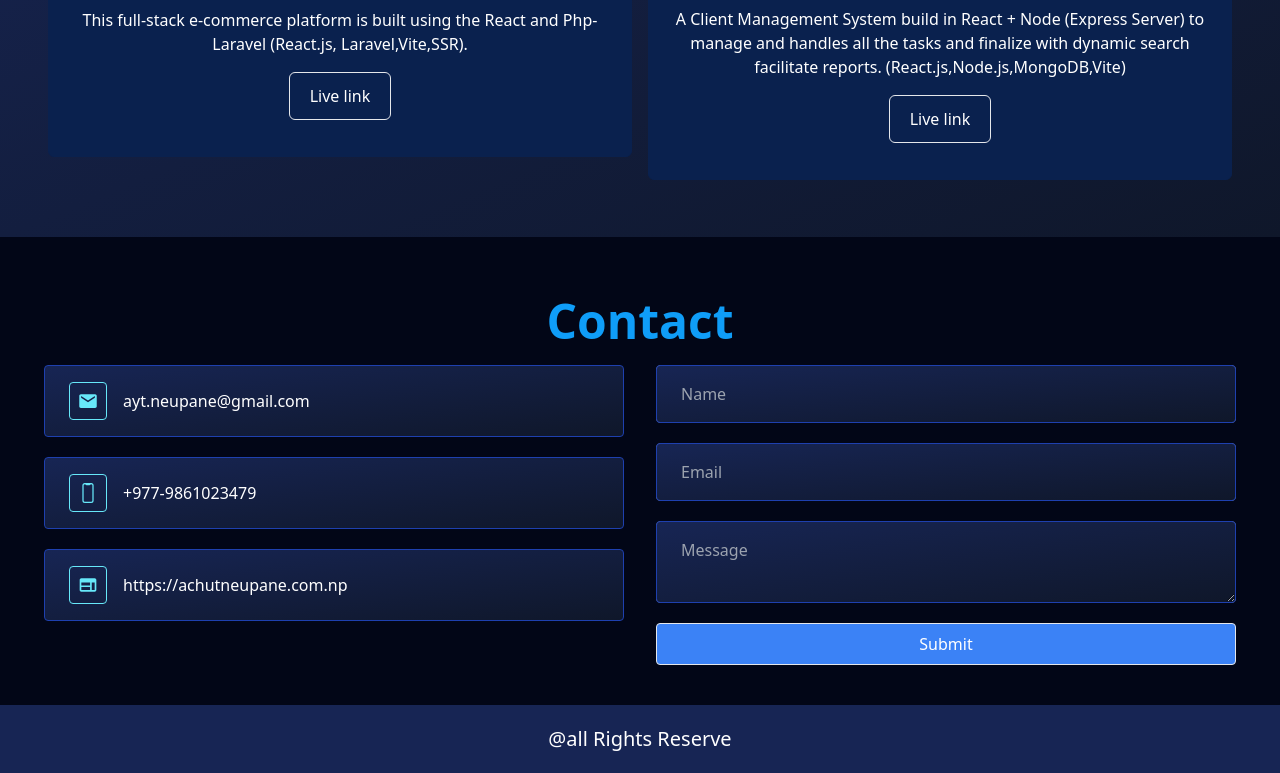
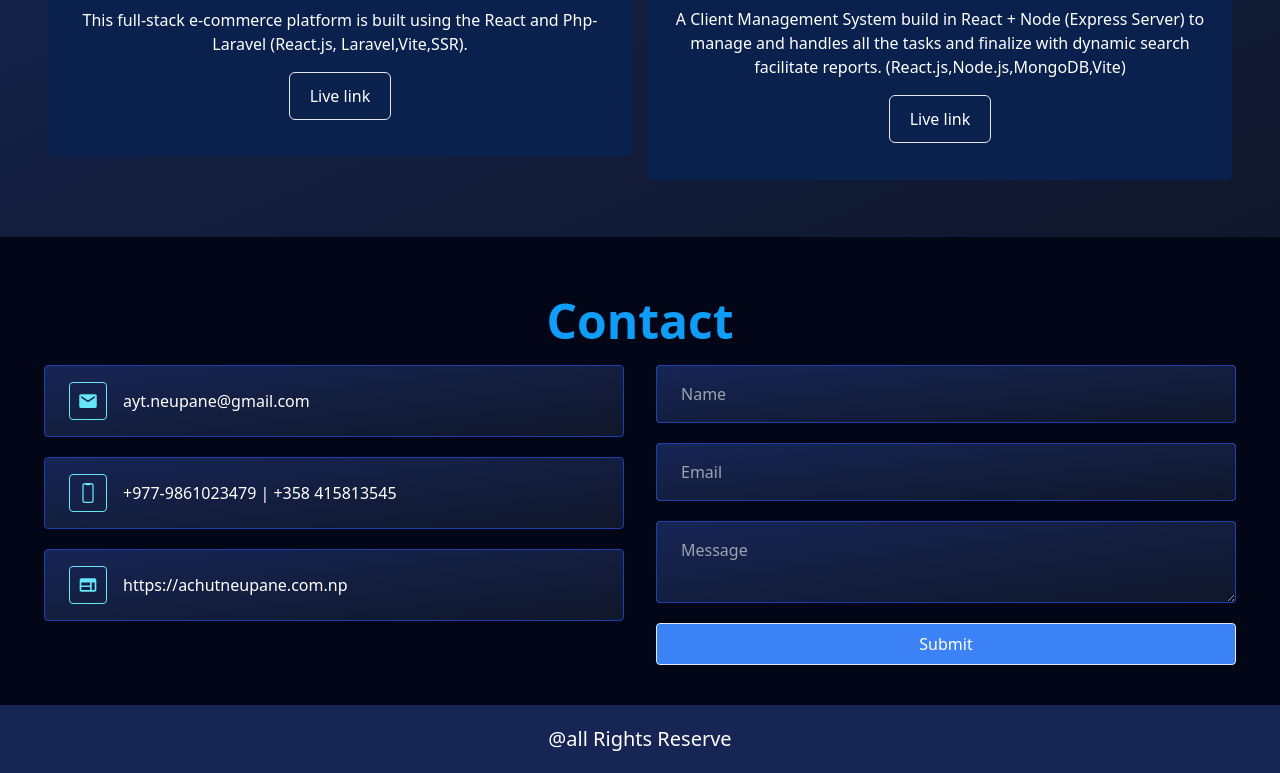
Before and after one commit to achyut66/myinfo, a React (Vite) app: page / in a window 1280 px wide. Shown: the part 2204-2977 px from the top of the page. Built offline with nearby package versions, Linux system fonts and the light colour scheme.

Commit message:
contact number updated

```diff
--- a/src/Components/Aboutme.jsx
+++ b/src/Components/Aboutme.jsx
@@ -1,7 +1,7 @@
 import React from "react";
 import { ABOUT_ME_DATA } from "../util/data";
 // import Aboutmephoto from "../assets/aboutpic.webp";
-
+// console.log(ABOUT_ME_DATA);
 const Aboutme = () => {
   return (
     <section
--- a/src/util/data.js
+++ b/src/util/data.js
@@ -39,7 +39,7 @@ export const PROFILE_DATA = {
     "MariaDB",
   ],
   email: "ayt.neupane@gmail.com",
-  phone: "+977-9861023479",
+  phone: "+977-9861023479 | +358 415813545",
   website: "https://achutneupane.com.np",
 };
 
```
